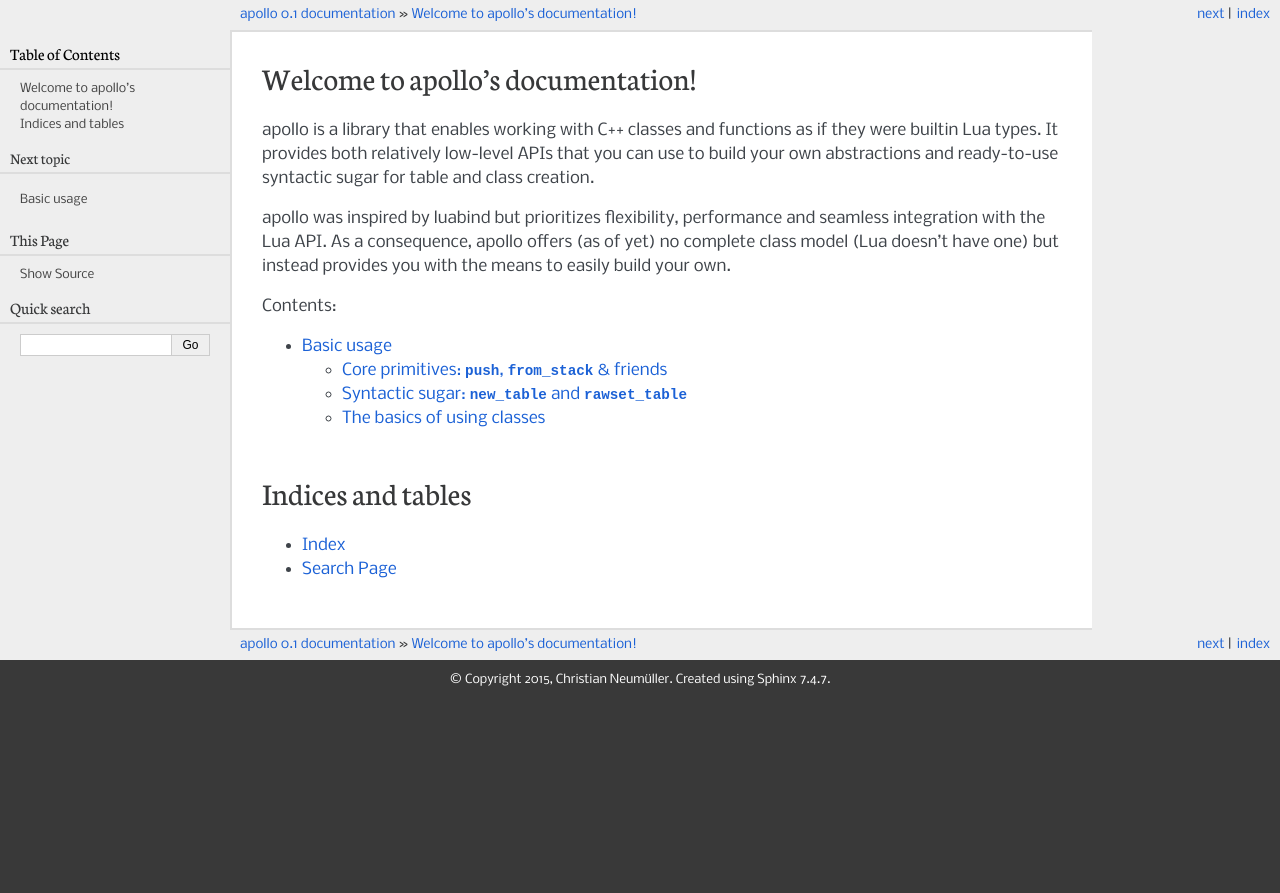
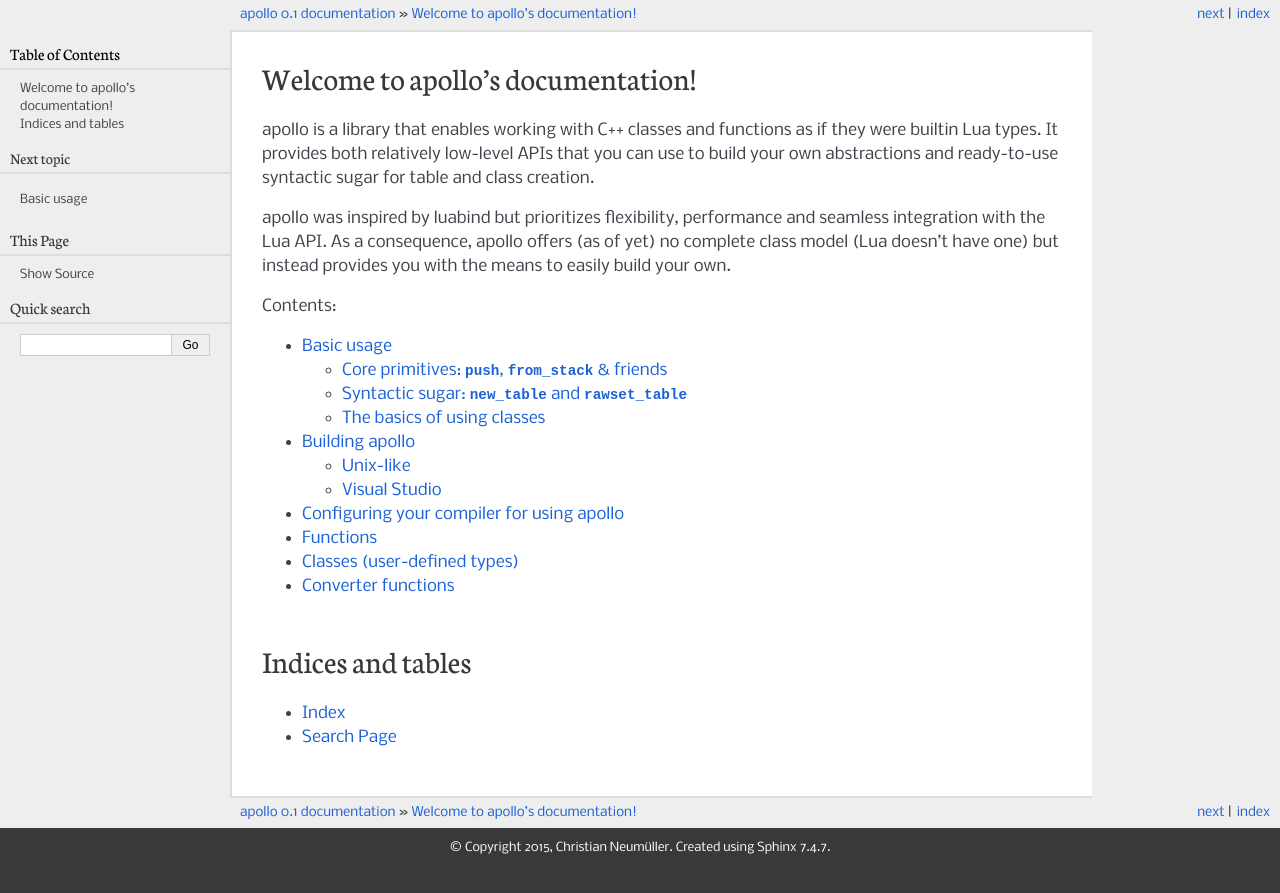
Before and after one commit to Oberon00/apollo, a Sphinx documentation site: the page built from doc/index.rst, in a window 1280 px wide. Shown: the top 893 px of the page. Built offline with Sphinx 7.4.7, drawn with Linux system fonts in a browser that asks for light colours; some of the changed lines change nothing that is shown.

Commit message:
Sketch out more documentation.

```diff
--- /dev/null
+++ b/doc/building.rst
@@ -0,0 +1,71 @@
+Building apollo
+===============
+
+apollo requires that you have installed the following libraries:
+
+- Boost_ in version 1.56 (later versions may/should also work).
+- Lua_ in version 5.2 (5.3 may also work, support for 5.1 is planned).
+
+
+CMake_ in a reasonably recent version is used as the build system.
+
+.. _Boost: http://www.boost.org/
+.. _Lua: http://www.lua.org/
+.. _CMake: http://www.cmake.org/
+
+
+Especially on Windows, make sure that any environment variables neccessary to
+let CMake find the librarys are set correctly: ``BOOST_ROOT`` for Boost and
+``LUA_DIR`` for Lua.
+
+As an alternative to setting these variables you can also install the libraries
+to the (CMake) standard locations or add the containing directories to
+``CMAKE_PREFIX_PATH``.
+
+What's left to do is a standard CMake build. The following contains nothing
+special, so if you are familiar with CMake, you can just skip the rest.
+
+Unix-like
+---------
+
+.. highlight:: sh
+
+Navigate to the apollo root directory (with the ``include`` and ``src``
+subfolders) in your shell, then execute the following commands::
+
+    mkdir build # Name basically arbitrary, but build is already in .gitignore
+    cd build    #
+    cmake .. # Use the -i flag to see build options (e.g. debug build).
+    make
+    sudo make install # Optional.
+
+Visual Studio
+-------------
+
+Use the Visual Studio command prompt as your shell and do as in Unix, with the
+following modifications: You may need to add ``-G "Visual Studio 12"`` (or 13
+for Visual Studio 2015) to the cmake command line. Then use ``msbuild
+ALL_BUILD.vcxproj`` instead of ``make`` and ``msbuild INSTALL.vcxproj`` instead
+of ``sudo make install`` if you want to install apollo. As in Unix, you
+will need administrative rights for the latter, but because Windows has no
+``sudo`` equivalent, you may need to e.g.  launch a new VS command prompt as
+administrator. Also, use the ``/p:Configuration=RelWithDebInfo`` (or
+``=Release``) option to build the release version instead of the default Debug
+configuration.
+
+
+Configuring your compiler for using apollo
+==========================================
+
+Nothing special: You need to add the ``include`` directory to your compiler's
+include paths and link the apollo library for release and the apollo-d library
+for debug builds. For Boost, no addidional libraries need to be linked, just
+making the includes available is enough. Of course you will also need to add
+Lua's include directory and link the library.
+
+If you use CMake, you can use ``FindApollo.cmake``: Make it available to CMake
+by either altering the ``CMAKE_MODULE_PATH`` CMake variable or copying it to a
+standard location. Then you can use ``find_package(apollo REQUIRED)`` and it
+will look in standard locations and in the ones specified by the ``APOLLO_DIR``
+environment or CMake variable. It then makes ``APOLLO_INCLUDE_DIRS`` and
+``APOLLO_LIBRARIES`` available.
--- /dev/null
+++ b/doc/classes.rst
@@ -0,0 +1,2 @@
+Classes (user-defined types)
+============================
--- /dev/null
+++ b/doc/converters.rst
@@ -0,0 +1,2 @@
+Converter functions
+===================
--- /dev/null
+++ b/doc/functions.rst
@@ -0,0 +1,2 @@
+Functions
+=========
--- a/doc/index.rst
+++ b/doc/index.rst
@@ -17,8 +17,10 @@
    :maxdepth: 2
 
    basic-usage
-
-
+   building
+   functions
+   classes
+   converters
 
 Indices and tables
 ==================
```
